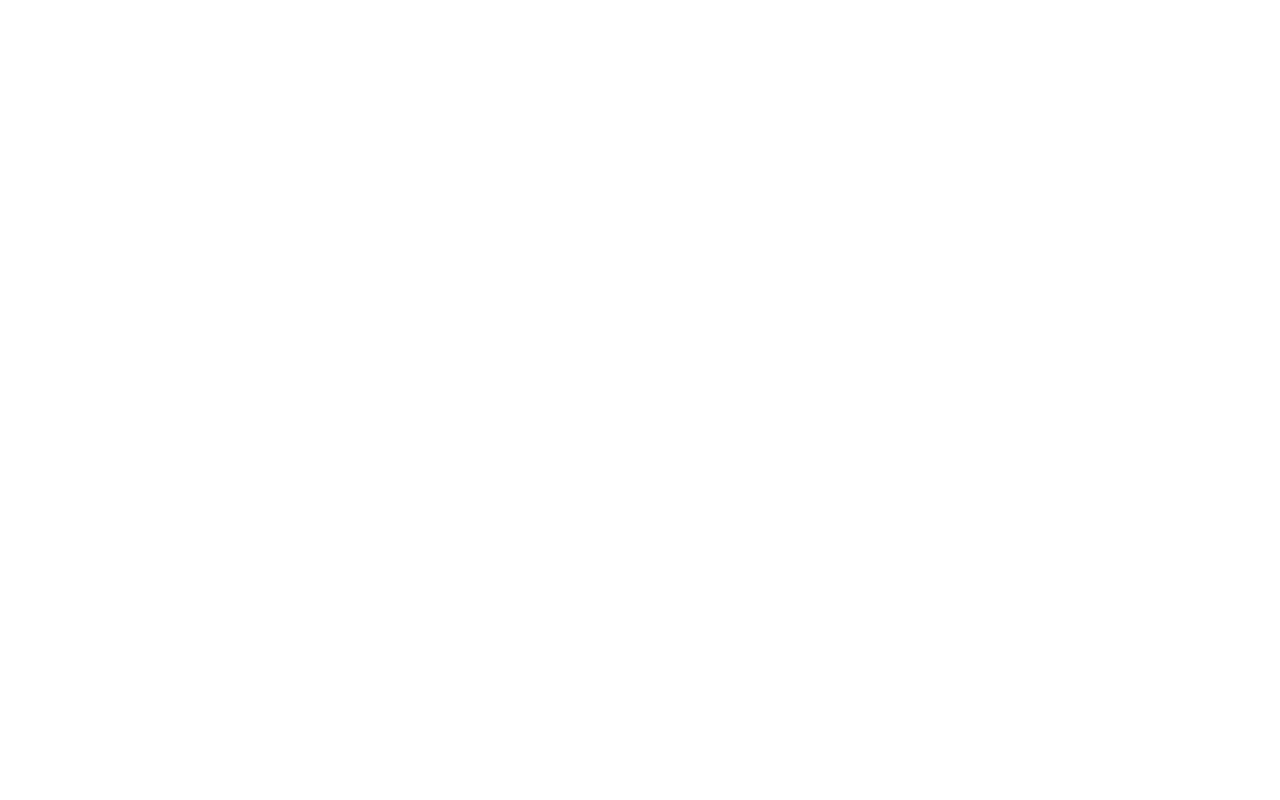
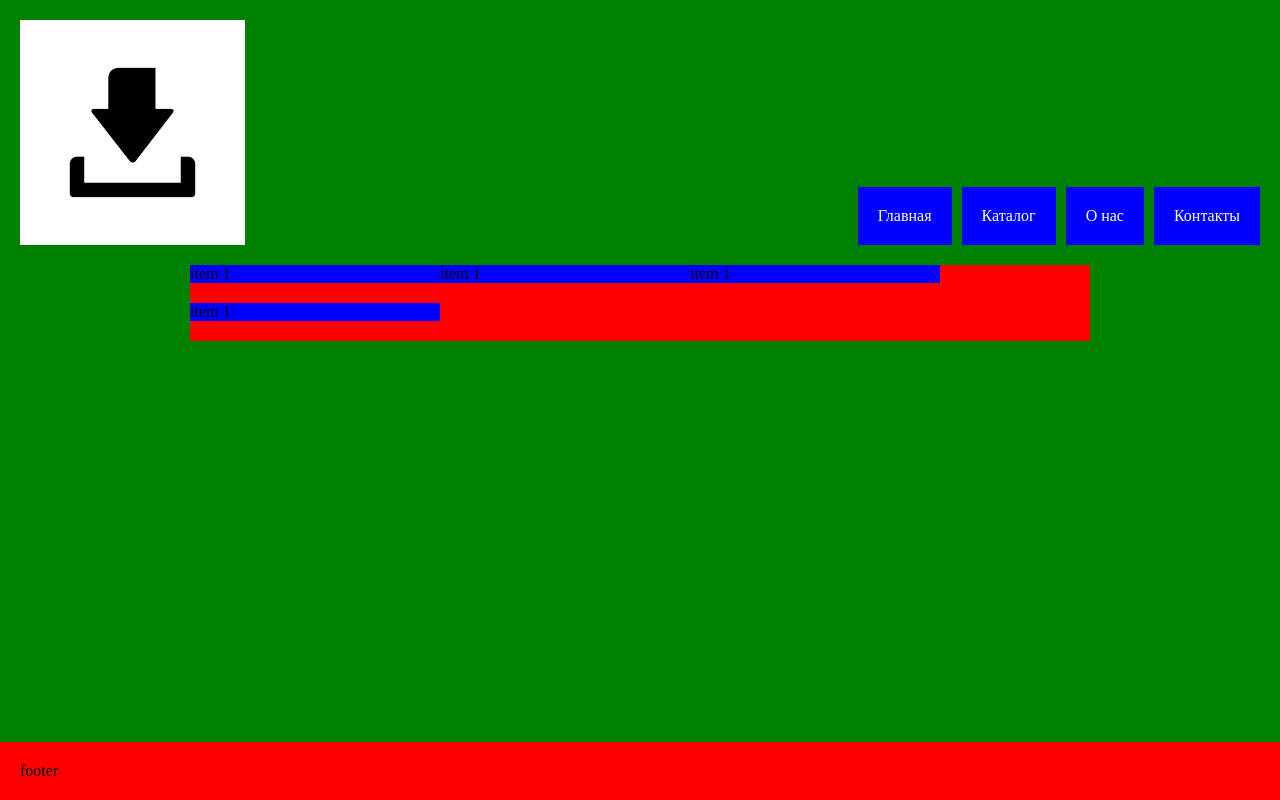
Before and after one commit to AlterraDeveloper/Frontend-sandbox, a plain HTML site: page index.html in a window 1280 px wide. Drawn offline with Linux system fonts and the light colour scheme.

Commit message:
основы flexbox

```diff
--- a/css/styles.css
+++ b/css/styles.css
@@ -0,0 +1,61 @@
+body {
+  height: 100vh;
+  margin: 0;
+  padding: 0;
+  display: flex;
+  flex-direction: column;
+}
+
+.content {
+  flex: 1 0 auto;
+  padding: 20px;
+  background-color: green;
+}
+
+header {
+  display: flex;
+  justify-content: space-between;
+  align-items: flex-end;
+  margin-bottom: 20px;
+}
+
+.main-nav {
+  display: flex;
+  padding: 0;
+  margin: 0;
+  list-style: none;
+}
+
+.main-nav li:not(:first-child) {
+  margin-left: 10px;
+}
+
+.main-nav li a {
+  background-color: blue;
+  color: white;
+  text-decoration: none;
+  display: block;
+  padding: 20px;
+}
+
+.elements {
+  width: 900px;
+  margin: 0 auto;
+  background-color: red;
+  display: flex;
+  flex-direction: row;
+  flex-wrap: wrap;
+}
+
+.item {
+  flex-basis: 250px;
+  background-color: blue;
+  justify-content: space-between;
+  margin-bottom: 20px;
+}
+
+.footer {
+  flex-shrink: 0;
+  padding: 20px;
+  background-color: red;
+}
--- a/index.html
+++ b/index.html
@@ -1,10 +1,44 @@
 <html lang="en">
+
 <head>
     <meta charset="UTF-8">
     <meta name="viewport" content="width=device-width, initial-scale=1.0">
-    <title>Document</title>
+    <title>Flexbox</title>
+    <link rel="stylesheet" href="./css/styles.css">
 </head>
+
 <body>
 
+    <div class="content">
+
+        <header>
+            <div class="logo">
+                <img src="./img/download (2).png" alt="logo">
+            </div>
+            <nav>
+
+                <ul class="main-nav">
+                    <li><a href="#">Главная</a></li>
+                    <li><a href="#">Каталог</a></li>
+                    <li><a href="#">О нас</a></li>
+                    <li><a href="#">Контакты</a></li>
+                </ul>
+            </nav>
+        </header>
+
+        <div class="elements">
+            <div class="item">item 1</div>
+            <div class="item">item 1</div>
+            <div class="item">item 1</div>
+            <div class="item">item 1</div>
+        </div>
+
+    </div>
+
+    <footer class="footer">
+        footer
+    </footer>
+
 </body>
+
 </html>
```
Also changed, not shown: img/download (2).png (added).
